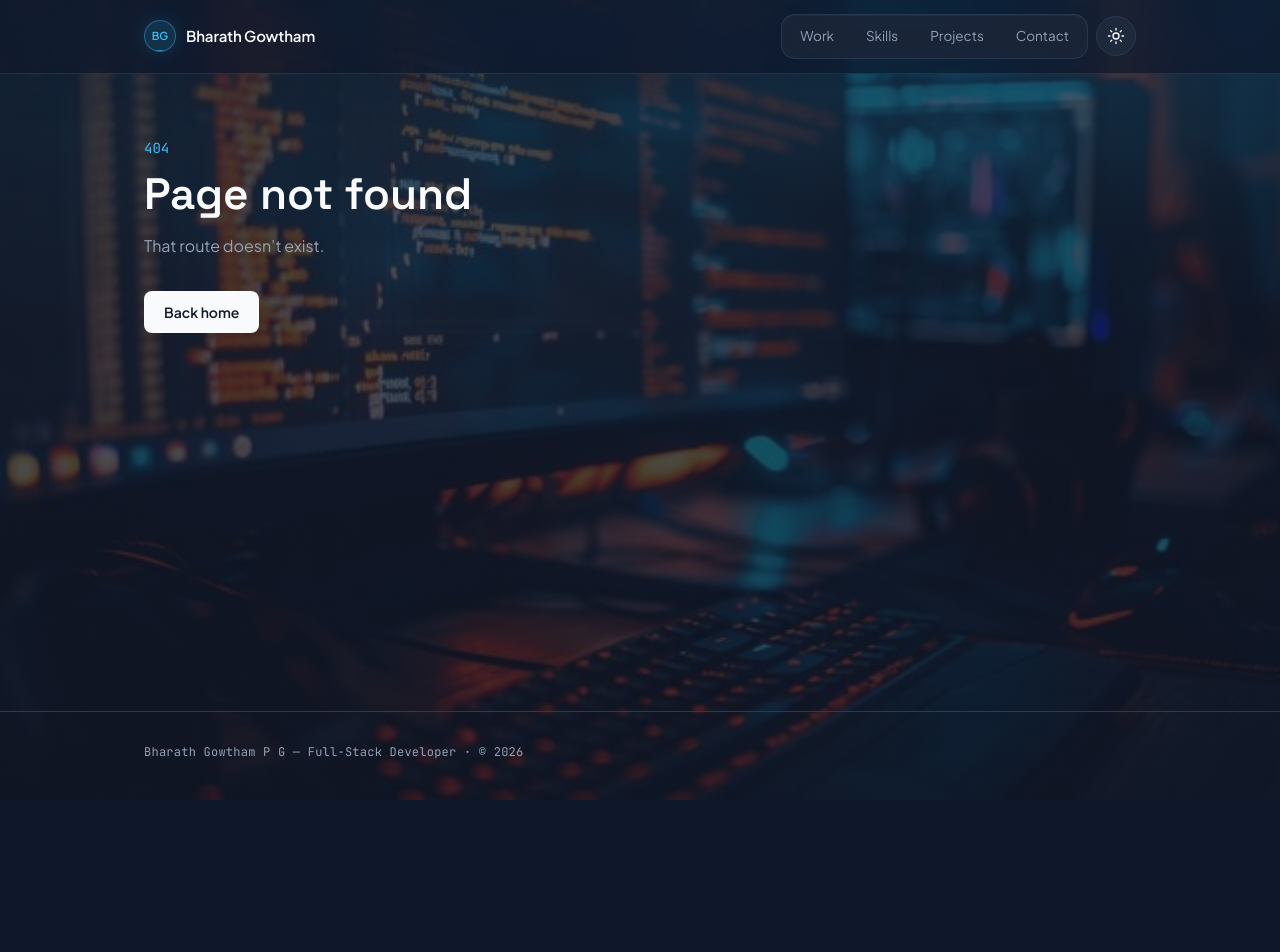
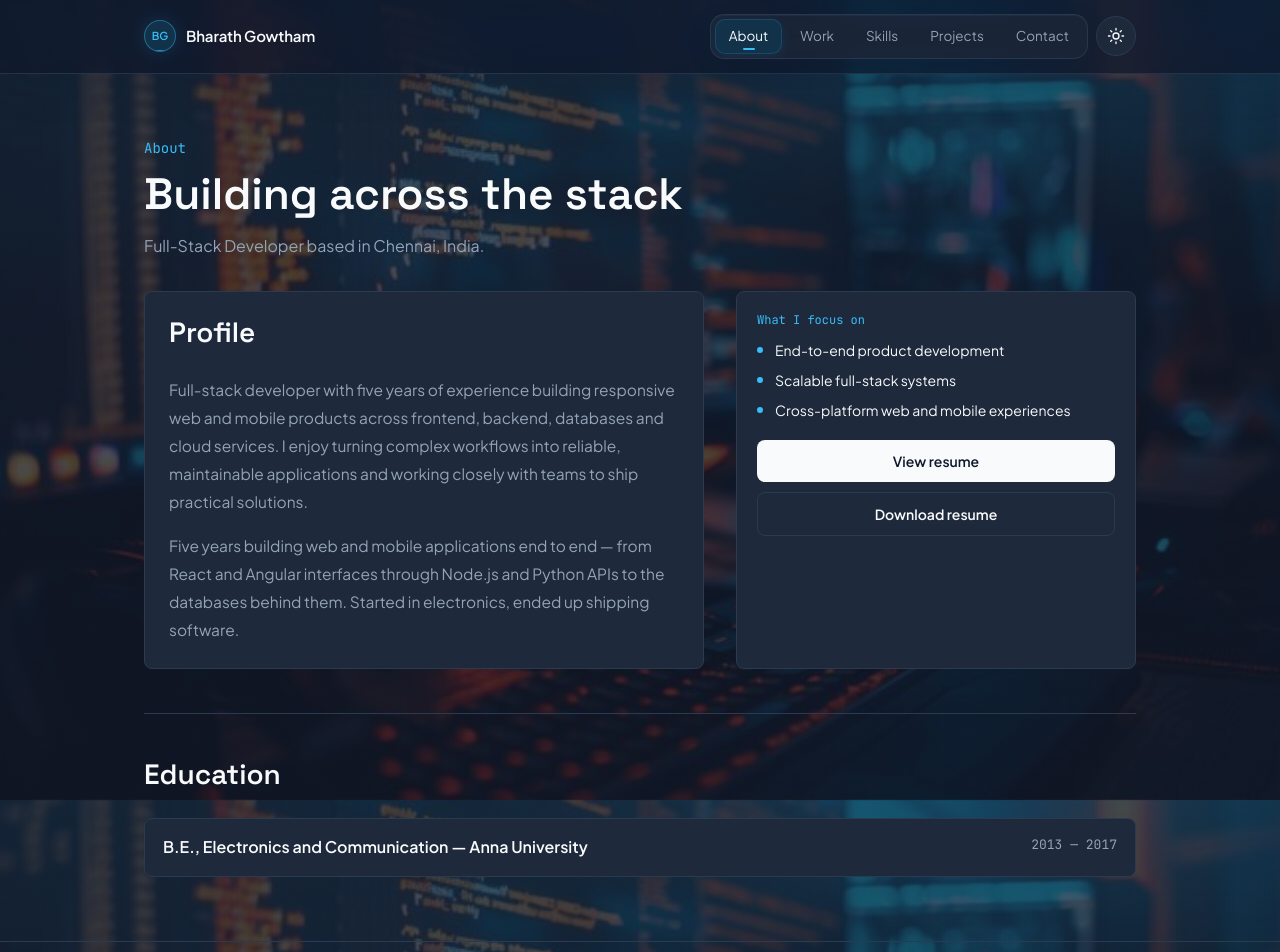
Before and after one commit to BharathGowtham96/Portfolio, a React (Vite) app: page /about in a window 1280 px wide. Before the commit this address had no page. Shown: the top 952 px of the page. Before the commit the page ends 800 px from the top, so only its background shows below. Built offline with nearby package versions, Linux system fonts and the light colour scheme.

Commit message:
About page & Resume download option

```diff
--- a/src/App.jsx
+++ b/src/App.jsx
@@ -5,6 +5,7 @@ import Home from './pages/Home'
 
 // Code-split the secondary routes
 const Skills = lazy(() => import('./pages/Skills'))
+const About = lazy(() => import('./pages/About'))
 const Experience = lazy(() => import('./pages/Experience'))
 const Projects = lazy(() => import('./pages/Projects'))
 const Contact = lazy(() => import('./pages/Contact'))
@@ -38,6 +39,7 @@ export default function App() {
       <Routes>
         <Route element={<Layout theme={theme} onThemeToggle={toggleTheme} />}>
           <Route index element={<Home />} />
+          <Route path="about" element={<About />} />
           <Route path="experience" element={<Experience />} />
           <Route path="skills" element={<Skills />} />
           <Route path="projects" element={<Projects />} />
--- a/src/data/portfolio.js
+++ b/src/data/portfolio.js
@@ -5,9 +5,13 @@ export const profile = {
   location: 'Chennai, India',
   intro:
     'Five years building web and mobile applications end to end — from React and Angular interfaces through Node.js and Python APIs to the databases behind them. Started in electronics, ended up shipping software.',
+  about:
+    'Full-stack developer with five years of experience building responsive web and mobile products across frontend, backend, databases and cloud services. I enjoy turning complex workflows into reliable, maintainable applications and working closely with teams to ship practical solutions.',
+  focus: ['End-to-end product development', 'Scalable full-stack systems', 'Cross-platform web and mobile experiences'],
 }
 
 export const navLinks = [
+  { to: '/about', label: 'About' },
   { to: '/experience', label: 'Work' },
   { to: '/skills', label: 'Skills' },
   { to: '/projects', label: 'Projects' },
@@ -23,6 +27,7 @@ export const spec = [
 ]
 
 export const exploreLinks = [
+  { to: '/about', index: '00', title: 'About', text: 'Experience, focus and the approach behind the work.' },
   { to: '/experience', index: '01', title: 'Work', text: 'Three roles — from an educational portal to multi-tenant attendance.' },
   { to: '/skills', index: '02', title: 'Skills', text: 'Frontend, backend, mobile, databases, cloud and tools.' },
   { to: '/projects', index: '03', title: 'Projects', text: 'Earlier builds: an e-commerce app and a SCADA monitor.' },
--- /dev/null
+++ b/src/pages/About.jsx
@@ -0,0 +1,88 @@
+import { useRef } from 'react'
+import { gsap, useGSAP, motionOK } from '../lib/gsap'
+import useReveal from '../hooks/useReveal'
+import PageHeader from '../components/PageHeader'
+import Button from '../components/Button'
+import { profile, education } from '../data/portfolio'
+
+export default function About() {
+  const root = useRef(null)
+
+  useReveal(root)
+
+  useGSAP(
+    () => {
+      const mm = gsap.matchMedia()
+      mm.add(motionOK, () => {
+        gsap.from('[data-page-header] > *', {
+          opacity: 0,
+          y: 16,
+          duration: 0.55,
+          stagger: 0.08,
+          ease: 'power2.out',
+        })
+      })
+    },
+    { scope: root },
+  )
+
+  return (
+    <div ref={root} className="wrap pb-16">
+      <PageHeader eyebrow="About" title="Building across the stack">
+        {profile.title} based in {profile.location}.
+      </PageHeader>
+
+      <div className="grid grid-cols-[1.4fr_1fr] gap-8 max-[860px]:grid-cols-1 max-[860px]:gap-5">
+        <section data-reveal className="rounded-lg border border-line bg-surface p-6 max-sm:p-5">
+          <h2 className="section-title">Profile</h2>
+          <p className="text-[15.5px] leading-7 text-muted">{profile.about}</p>
+          <p className="mt-4 text-[15.5px] leading-7 text-muted">{profile.intro}</p>
+        </section>
+
+        <aside data-reveal className="rounded-lg border border-line bg-surface p-5 max-sm:p-4">
+          <p className="mb-3 font-mono text-xs text-accent">What I focus on</p>
+          <ul className="space-y-2.5">
+            {profile.focus.map((item) => (
+              <li key={item} className="flex items-start gap-3 text-sm">
+                <span aria-hidden="true" className="mt-[7px] size-1.5 shrink-0 rounded-full bg-accent" />
+                <span>{item}</span>
+              </li>
+            ))}
+          </ul>
+          <div className="mt-5 flex flex-col gap-2.5">
+            <Button
+              href="/Bharath-Gowtham-Resume.pdf"
+              target="_blank"
+              rel="noopener noreferrer"
+              className="w-full"
+            >
+              View resume
+            </Button>
+            <Button
+              href="/Bharath-Gowtham-Resume.pdf"
+              download="Bharath-Gowtham-Resume.pdf"
+              variant="ghost"
+              className="w-full"
+            >
+              Download resume
+            </Button>
+          </div>
+        </aside>
+      </div>
+
+      <section className="mt-11 border-t border-line pt-11 max-sm:mt-9 max-sm:pt-9">
+        <h2 className="section-title">Education</h2>
+        {education.map(({ degree, years }) => (
+          <div
+            key={degree}
+            data-reveal
+            className="flex flex-wrap justify-between gap-5 rounded-lg border border-line bg-surface px-[18px] py-4 max-sm:flex-col max-sm:gap-1.5"
+          >
+            <span className="font-semibold">{degree}</span>
+            <span className="font-mono text-[13px] text-muted">{years}</span>
+          </div>
+        ))}
+      </section>
+    </div>
+  )
+}
```
Also changed, not shown: 1 other file (tests, documents, lock files or other folders).
